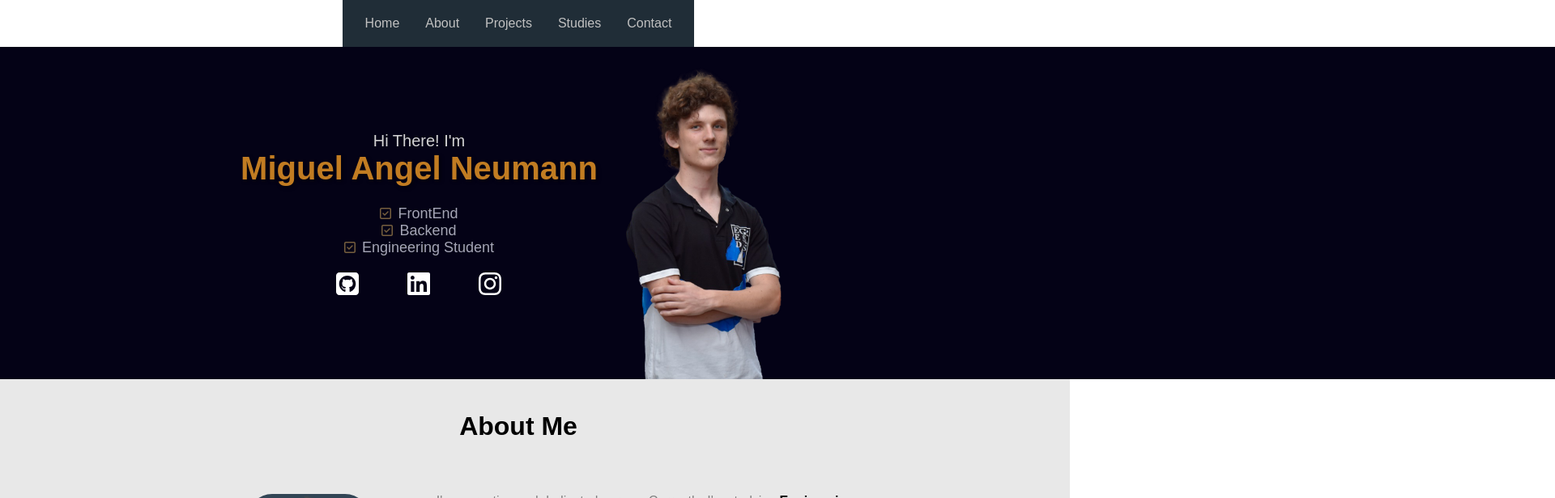
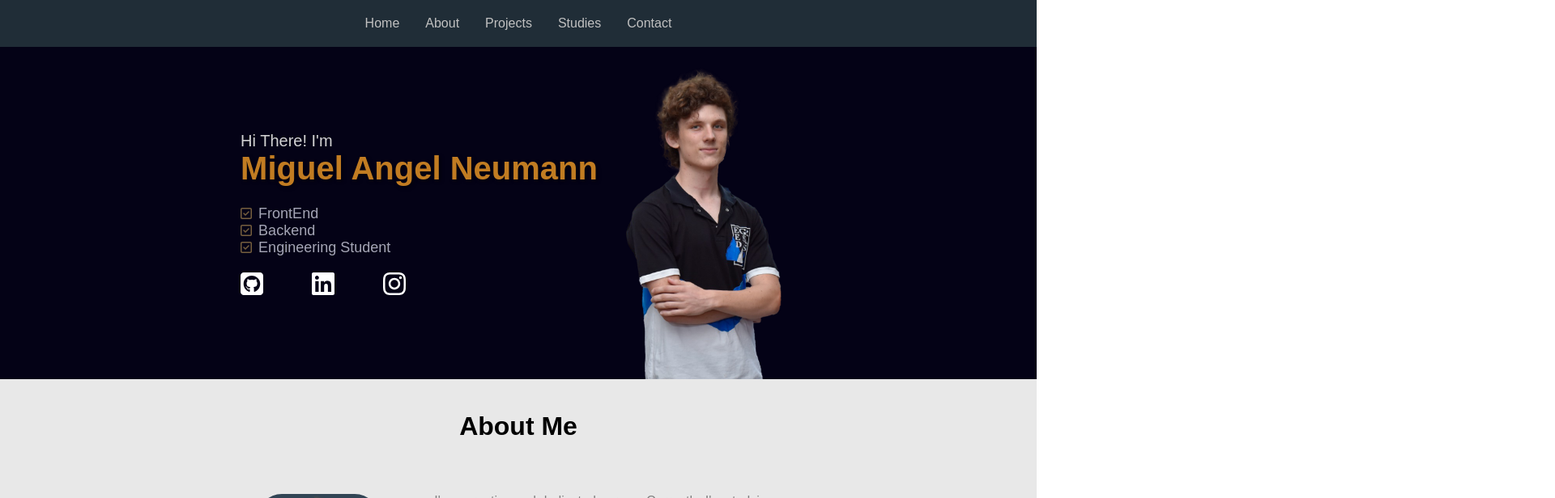
Before and after one commit to guelan14/portfolio, a React (Vite) app: page / in a window 1280 px wide. Shown: the top 616 px of the page at 81% size, 1920 px wide, since content can reach past the window. Built offline with nearby package versions, Linux system fonts and the light colour scheme; a web font is replaced by a local one.

Commit message:
Arreglando 2024 para mostrar proyectos

```diff
--- a/src/styles/base.css
+++ b/src/styles/base.css
@@ -5,11 +5,6 @@
   margin: 0;
   padding: 0;
   box-sizing: border-box;
-  place-items: center;
-}
-
-body {
-  overflow-x: hidden;
 }
 
 section {
```
